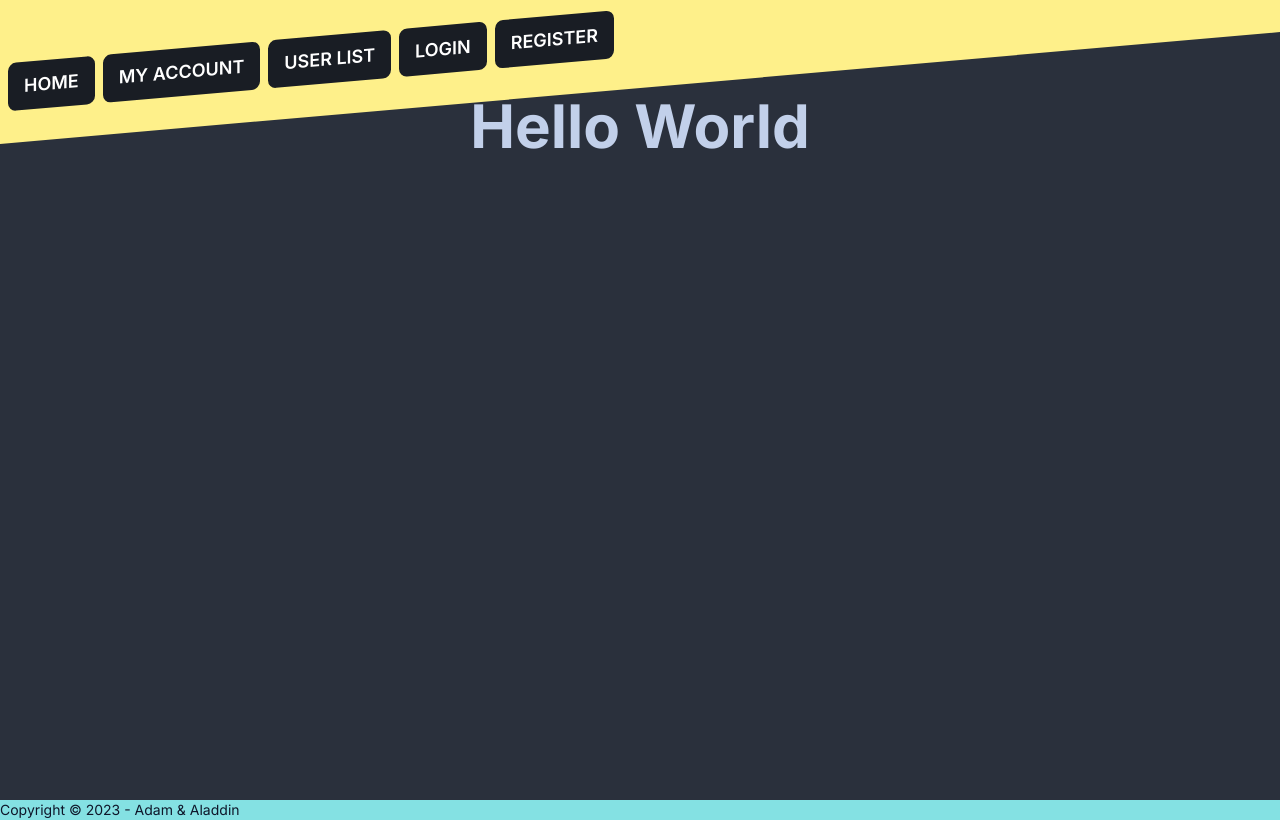
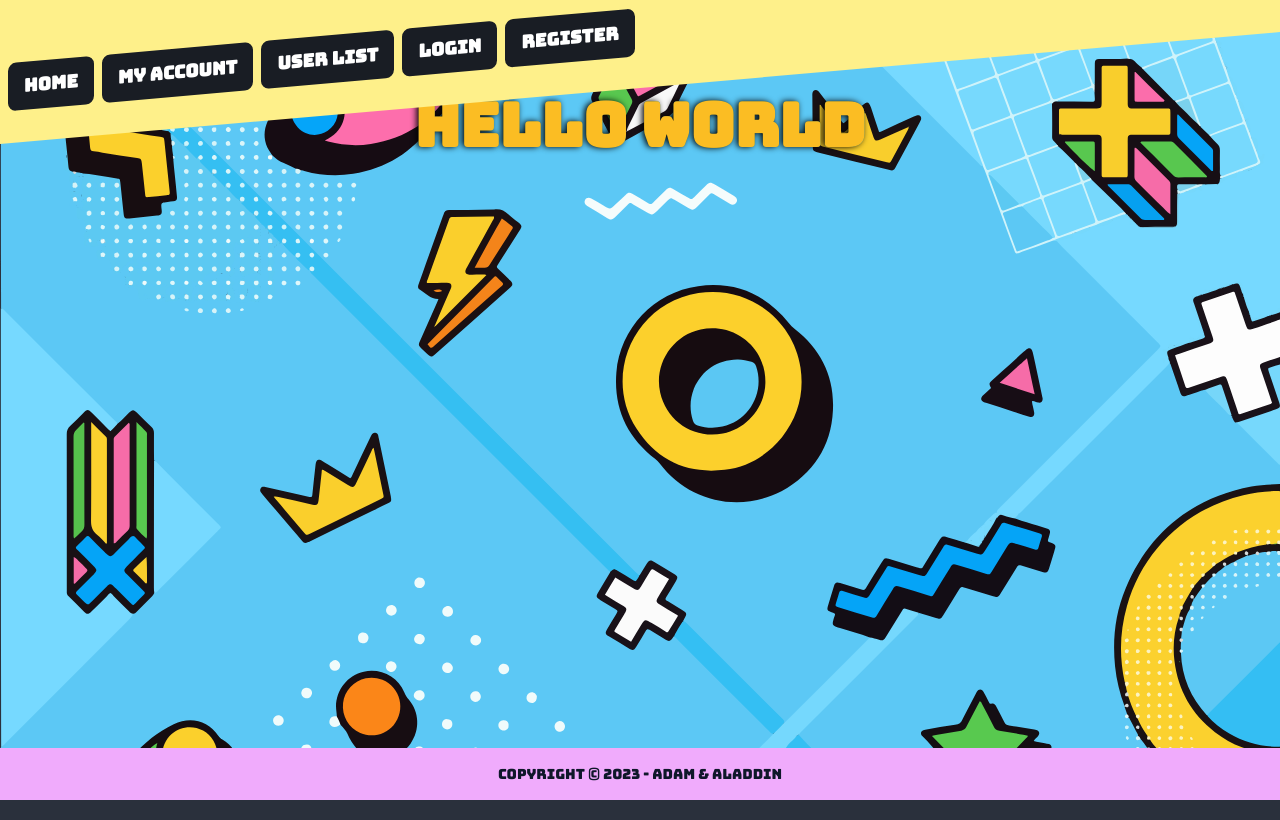
Before and after one commit to diabeatz96/cool-todo, a Next.js app: page / in a window 1280 px wide. Built offline with nearby package versions, Linux system fonts and the light colour scheme.

Commit message:
Background Added, Footer Improved, Layout Improved, Added Cool Fun Text!

```diff
--- a/app/globals.css
+++ b/app/globals.css
@@ -4,10 +4,6 @@
 
 @layer components {
 
-    .h1,
-    .h2 {
-      @apply leading-none;
-    }
 
     .zigzag-container {
       @apply relative;
@@ -19,10 +15,22 @@
       transform-origin: top left;
     }
 
-    .zigzag-footer {
+
+    .zigzag-bottom-right {
       @apply absolute left-0 right-0 w-full h-36 pt-5 bg-white;
       transform: skewY(5deg);
-      transform-origin: bottom left;
+      transform-origin: bottom right;
+    }
+
+    .sticky-footer {
+      @apply flex flex-col min-h-screen;
+
+    }
+
+    .text-shadow {
+      @apply text-transparent bg-clip-text;
+      background-image: linear-gradient(to right, #4dc0b5, #4dc0b5 50%, #4dc0b5);
+      text-shadow: -2px 0 6px rgba(0, 0, 0);
     }
 
   }
--- a/app/layout.js
+++ b/app/layout.js
@@ -1,9 +1,11 @@
 import './globals.css'
-import { Inter } from 'next/font/google'
+import { Inter, Abril_Fatface, Bungee } from 'next/font/google'
 import Navbar from '@/components/Navbar'
 import Footer from '@/components/Footer'
 
 const inter = Inter({ subsets: ['latin'] })
+const abrilFatface = Abril_Fatface({ subsets: ['latin'], display: 'swap', weight: "400" })
+const bungee = Bungee({ subsets: ['latin'], display: 'swap', weight: "400" })
 
 export const metadata = {
   title: 'Cool Todo App',
@@ -12,16 +14,19 @@ export const metadata = {
 
 export default function RootLayout({ children }) {
   return (
-    <html lang="en">
+    <html className={bungee.className} lang="en">
       <head>
         <title>{metadata.title}</title>
         <meta name="description" content={metadata.description} />
         <link rel="icon" href="/favicon.ico" />
       </head>
-      <body className={inter.className}>
+      <body className=" bg-cool-pattern bg-cover bg-no-repeat">
       <Navbar />
-        {children}
+      <div className="flex min-h-screen flex-col items-center">
+      {children}
       <Footer />
+      </div>
+
         </body>
     </html>
   )
--- a/app/page.js
+++ b/app/page.js
@@ -2,8 +2,8 @@ import Image from 'next/image'
 
 export default function Home() {
   return (
-    <main className="flex min-h-screen flex-col items-center justify-between p-24">
-      <h1 className="text-6xl font-bold text-center">Hello World</h1>
+    <main className="p-24 ">
+      <h1 className="text-6xl text-shadow font-bold text-center text-warning ">Hello World</h1>
     </main>
   )
 }
--- a/components/Footer.jsx
+++ b/components/Footer.jsx
@@ -1,7 +1,7 @@
 const Footer = () => {
 
     return (
-<footer className="footer bg-primary text-slate-900">
+<footer className="footer bg-secondary footer-center p-4 sticky top-[100vh] text-slate-900">
   <div>
     <p>Copyright © 2023 - Adam & Aladdin</p>
   </div>
--- a/tailwind.config.js
+++ b/tailwind.config.js
@@ -25,6 +25,7 @@ module.exports = {
   theme: {
     extend: {
       backgroundImage: {
+        'cool-pattern': 'url("/bg.svg")',
         'gradient-radial': 'radial-gradient(var(--tw-gradient-stops))',
         'gradient-conic':
           'conic-gradient(from 180deg at 50% 50%, var(--tw-gradient-stops))',
```
Also changed, not shown: public/bg.svg (added).
